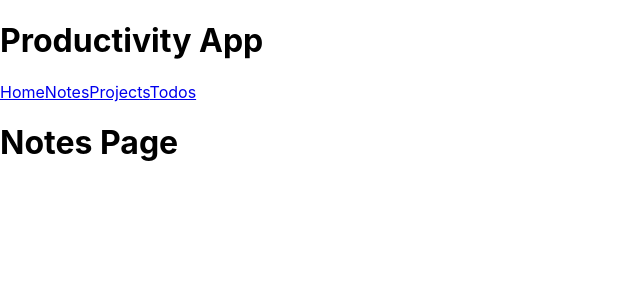
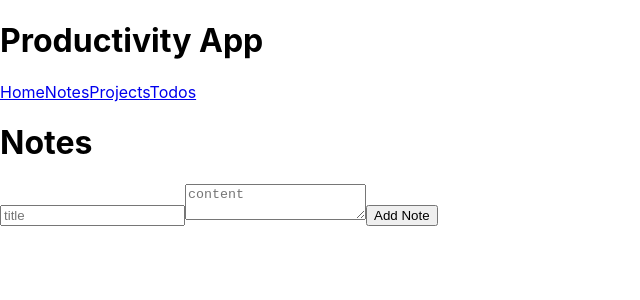
Before and after one commit to podestal/task-manager-app, a React (Create React App) app: page /notes in a window 1280 px wide. Shown: the top 300 px of the page, without its empty margins (0-640 px from the left). Built offline with nearby package versions, Linux system fonts and the light colour scheme.

Commit message:
add note

```diff
--- /dev/null
+++ b/src/components/notes/NotesApp.js
@@ -0,0 +1,23 @@
+import React from "react"
+import NotesForm from "./NotesForm"
+
+const NotesApp = () => {
+
+    const [notes, setNotes] = React.useState([])
+    console.log(notes)
+
+    const handleAddNote = note => {
+        setNotes([...notes, note])
+    }
+
+    return (
+        <div>
+            <h1>Notes</h1>
+            <NotesForm
+                handleAddNote={handleAddNote}
+            />
+        </div>
+    )
+}
+
+export default NotesApp
--- /dev/null
+++ b/src/components/notes/NotesForm.js
@@ -0,0 +1,37 @@
+import React from "react"
+
+const NotesForm = (props) => {
+
+    const [title, setTitle] = React.useState("")
+    const [content, setContent] = React.useState("")
+
+    const handleSubmit = e => {
+        e.preventDefault()
+        props.handleAddNote({
+            title,
+            content
+        })
+    }
+
+    return (
+        <div>
+            <form onSubmit={handleSubmit}>
+                <input
+                    type="text"
+                    placeholder="title"
+                    value={title}
+                    onChange={e => setTitle(e.target.value)}
+                />
+                <textarea
+                    placeholder="content"
+                    value={content}
+                    onChange={e => setContent(e.target.value)}
+                />
+                <button type="submit">Add Note</button>
+
+            </form>
+        </div>
+    )
+}
+
+export default NotesForm
--- a/src/components/todos/TodoApp.js
+++ b/src/components/todos/TodoApp.js
@@ -5,7 +5,6 @@ import Todos from "./Todos"
 const TodoApp = () => {
 
     const [todos, setTodos] = React.useState([])
-    console.log(todos)
 
     const handleAddTodo = todo => {
         setTodos([...todos, todo])
--- a/src/pages/NotesPage.js
+++ b/src/pages/NotesPage.js
@@ -1,7 +1,9 @@
+import NotesApp from "../components/notes/NotesApp"
+
 const NotesPage = () => {
     return (
         <div>
-            <h1>Notes Page</h1>
+            <NotesApp />
         </div>
     )
 }
```
